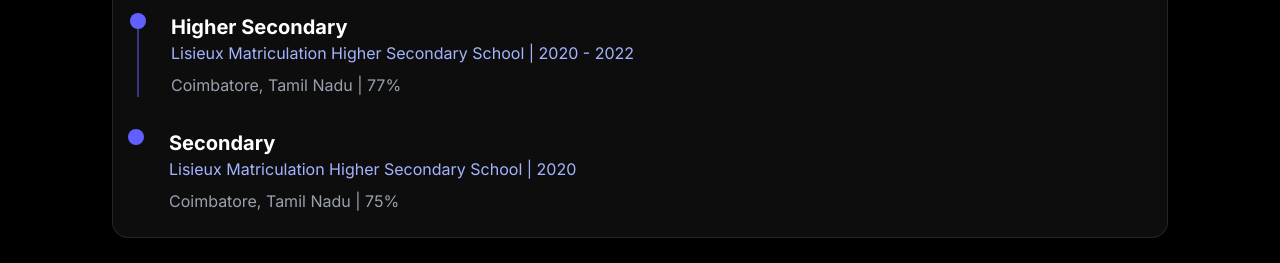
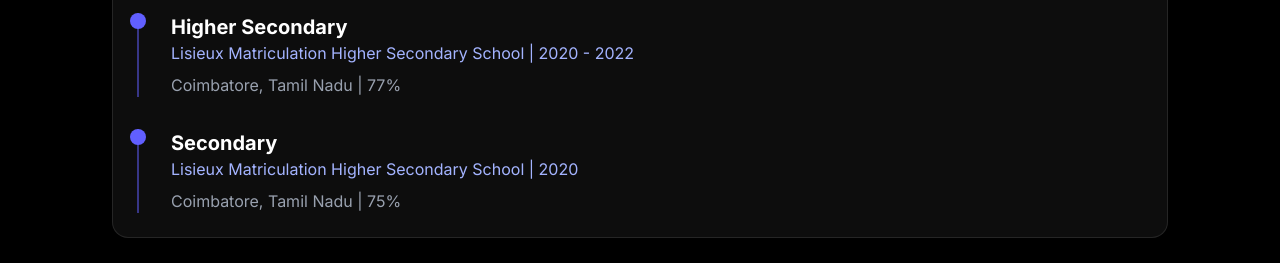
Before and after one commit to AbishekPrasad/Abishek-Prasad-Subramanian, a React (Vite) app: page / in a window 1280 px wide. Shown: the part 2080-2343 px from the top of the page. Built offline with nearby package versions, Linux system fonts and the light colour scheme.

Commit message:
Update About.jsx

```diff
--- a/src/pages/About.jsx
+++ b/src/pages/About.jsx
@@ -176,7 +176,7 @@
                 <p className="text-gray-400">Coimbatore, Tamil Nadu | 77%</p>
               </div>
 
-              <div className="relative pl-8">
+              <div className="relative pl-8 border-l-2 border-indigo-500/50">
                 <div className="absolute -left-[9px] top-0 w-4 h-4 rounded-full bg-indigo-500"></div>
                 <h4 className="text-xl font-bold text-white">Secondary</h4>
                 <p className="text-indigo-300 mb-2">Lisieux Matriculation Higher Secondary School | 2020</p>
```
